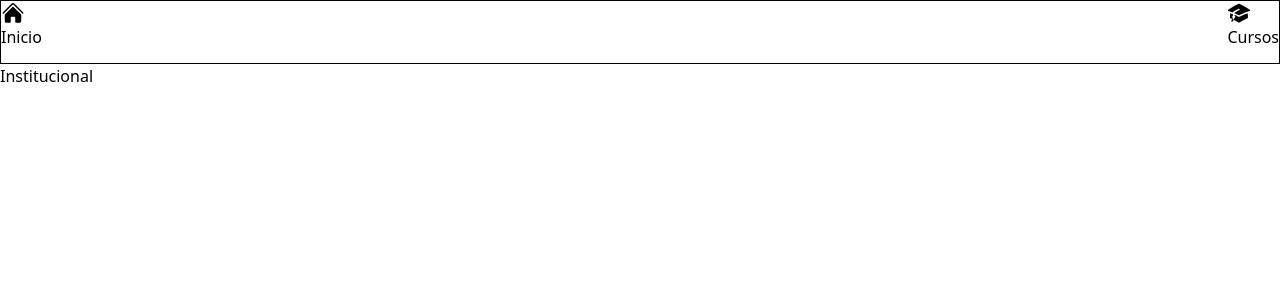
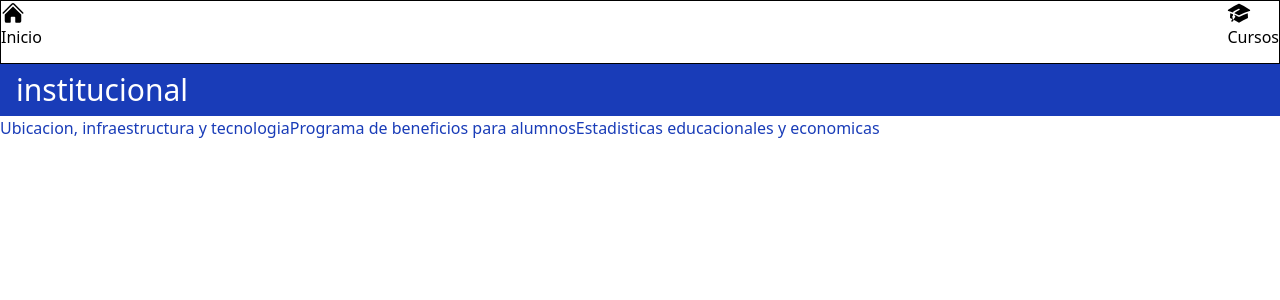
Before and after one commit to sebastianFeltes/cfl404web-client, a React (Vite) app: page /institucional in a window 1280 px wide. Shown: the top 300 px of the page. Built offline with nearby package versions, Linux system fonts and the light colour scheme.

Commit message:
add institucional styles

```diff
--- a/src/index.css
+++ b/src/index.css
@@ -26,11 +26,11 @@ NO ABUSAR DE:
 
 @theme {
   --color-customWhite: #fff;
-  --color-customRed: #bf0411;
-  --color-customBlack: #000000;
+  --color-customRed: #bf04116a;
+  --color-customBlack: #0000006a;
   --color-customGray: #f06a6a;
-  --color-customLigth-blue: #37a5dd;
-  --color-customDark-blue: #166193;
-  --color-customSoft-blue: #8fd8fd;
+  --color-customLigth-blue: #37a5dd6a;
+  --color-customDark-blue: #1661936a;
+  --color-customSoft-blue: #8fd8fd6a;
   --font-poppins: "Poppins", "Sans"
 }
--- a/src/pages/Estadisticas.jsx
+++ b/src/pages/Estadisticas.jsx
@@ -1,7 +1,10 @@
 function Estadisticas() {
   return (
-    <div>Estadisticas</div>
-  )
+    <div className="h-full w-full">
+
+
+    </div>
+  );
 }
 
-export default Estadisticas
+export default Estadisticas;
--- a/src/pages/Institucional.jsx
+++ b/src/pages/Institucional.jsx
@@ -1,6 +1,16 @@
 function Institucional() {
   return (
-    <div>Institucional</div>
+    <div className="h-full w-full">
+<h1 className="font-poppins  text-3xl bg-blue-800 text-white px-4 py-2">institucional</h1>
+      <span className="items-center justify-center gap-6 font-poppins text-blue-800">Ubicacion, infraestructura y tecnologia</span>
+      <span className="items-center justify-center gap-6 font-poppins text-blue-800">Programa de beneficios para alumnos</span>
+      <span className="items-center justify-center gap-6 font-poppins text-blue-800">Estadisticas educacionales y economicas</span>
+
+
+
+
+
+    </div>
   )
 }
 
```
